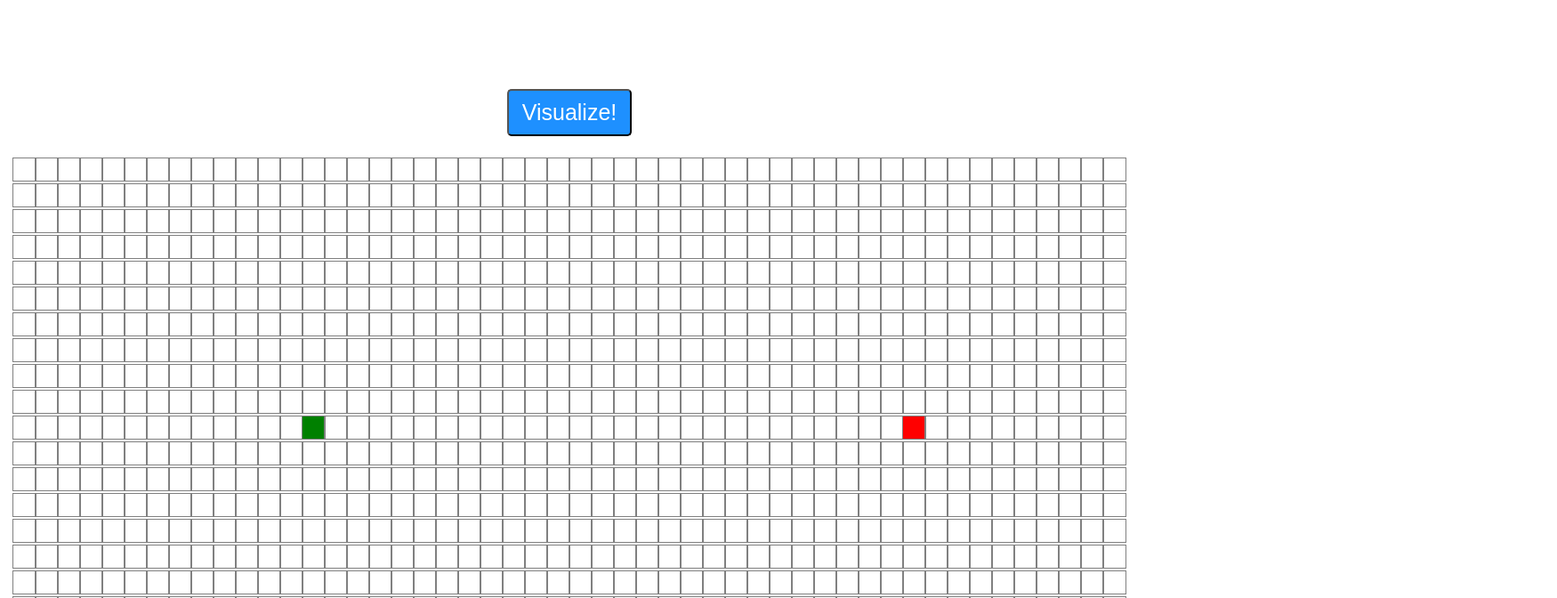
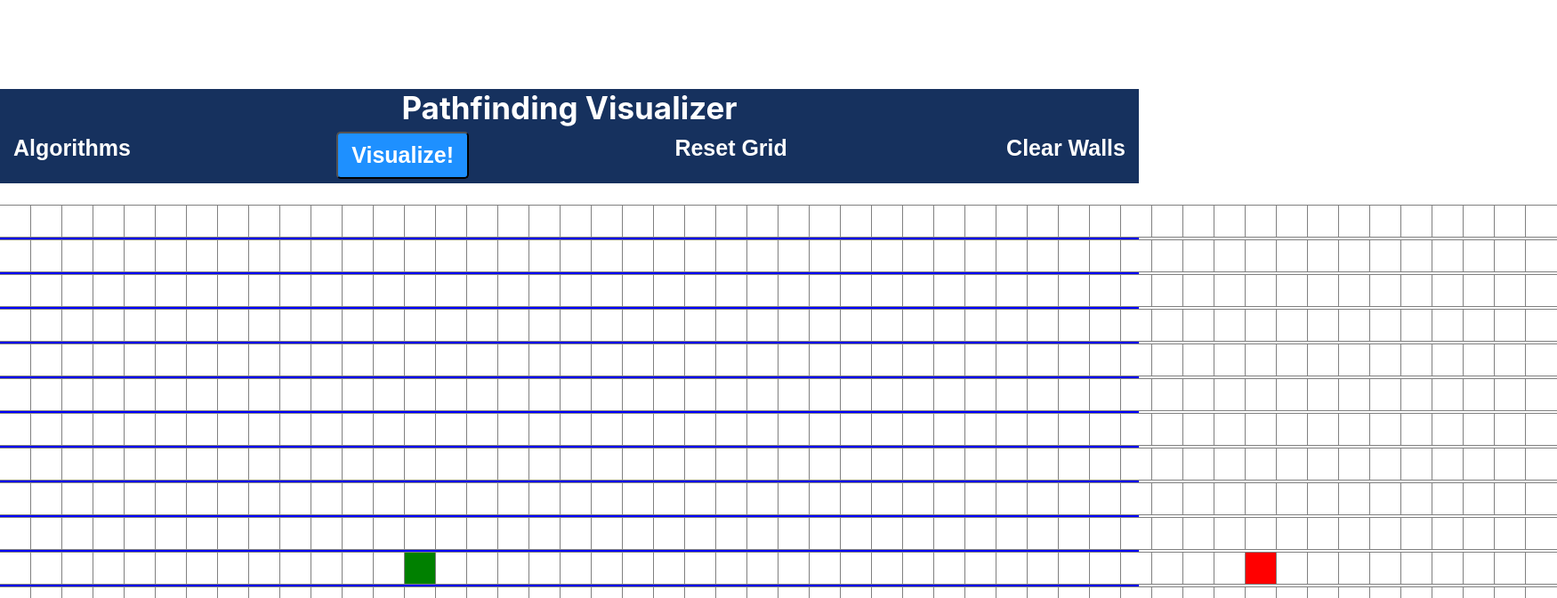
Before and after one commit to ChristopherChau/PathFindingVisualizer, a React (Create React App) app: page / in a window 1280 px wide. Shown: the top 672 px of the page at 89% size, 1750 px wide, since content can reach past the window. Built offline with nearby package versions, Linux system fonts and the light colour scheme.

Commit message:
Added some css to header

```diff
--- a/src/PathFindingVisualizer/Node/Node.css
+++ b/src/PathFindingVisualizer/Node/Node.css
@@ -1,8 +1,9 @@
 .node{
-  width:25px;
-  height:25px;
+  width:35px;
+  height:35px;
   outline: 1px solid grey;
- display: inline-block;
+  background-color: white;
+  display: inline-block;
 }
 
 .nodeFinish{
--- a/src/PathFindingVisualizer/PathFindingVisualizer.jsx
+++ b/src/PathFindingVisualizer/PathFindingVisualizer.jsx
@@ -5,6 +5,7 @@ import { dijkstra , minHeapDijkstra, getFinalPath} from '../algorithms/dijkstras
 import Node from './Node/Node';
 import { testMain } from '../test';
 import './styles/navBar.css';
+import './styles/grid.css'
 
 
 const FINISH_NODE_ROW = 10;
@@ -72,11 +73,11 @@ export default class PathFindingVisualizer extends Component {
     const finishNode = nodes[FINISH_NODE_ROW][FINISH_NODE_COL];
     startNode.distance = 0;
 
-    const visitedNodesInOrder = minHeapDijkstra(nodes,startNode,finishNode);
-    // const visitedNodesInOrder2 = dijkstra(nodes,startNode,finishNode);
-    // this.animateDijkstras(visitedNodesInOrder);
+    // const visitedNodesInOrder = minHeapDijkstra(nodes,startNode,finishNode);
+    const visitedNodesInOrder = dijkstra(nodes,startNode,finishNode);
+    this.animateDijkstras(visitedNodesInOrder);
     const finalPath = getFinalPath(finishNode);
-    // this.animateFinalPath(finalPath);
+    this.animateFinalPath(finalPath);
 
     // testMain();
   }
@@ -87,10 +88,24 @@ export default class PathFindingVisualizer extends Component {
     return (
       <>
         <div className='header'>
-
-          <button className='visualizeButn' onClick={() => this.visualizeDijkstra()}>
-            Visualize!
-          </button>
+          <div className='title'>Pathfinding Visualizer</div>
+          <div className='buttonList'>
+            <div className='dropdown'>
+              <button className='dropButn regularButn'>Algorithms</button>
+              <div class='dropdownContent'>
+                <div className='regularButn dijkstrasMenu'>Dijkstra's Algorithm</div>
+              </div>
+            </div>
+            <button className='visualizeButn' onClick={() => this.visualizeDijkstra()}>
+              Visualize!
+            </button>
+            <button className='regularButn'>
+              Reset Grid
+            </button>
+            <button className='regularButn'>
+              Clear Walls
+            </button>
+          </div>
         </div>
         <div className='grid'>
           {nodes.map((row,rowIndex) => {
--- /dev/null
+++ b/src/PathFindingVisualizer/styles/grid.css
@@ -0,0 +1,5 @@
+.grid{
+  margin-top:25px;
+  background-color: blue;
+
+}
--- a/src/PathFindingVisualizer/styles/navBar.css
+++ b/src/PathFindingVisualizer/styles/navBar.css
@@ -1,11 +1,66 @@
+.header{
+  display:flex;
+  flex-direction: column;
+  background-color: rgb(22, 49, 94);
+}
+
+.title{
+  color:white;
+  font-size:35px;
+  font-weight: 700;
+
+}
+
 .visualizeButn{
+
+  font-weight: 700;
   font-size:25px;
   background-color: dodgerblue;
   color:white;
 
+
   border-radius:5px;
-
-  margin-bottom:25px;
-
   padding: 10px 15px 10px 15px;
 }
+
+.buttonList{
+  display: flex;
+  flex-direction: row;
+  justify-content: space-between;
+  align-items: center;
+}
+.regularButn{
+  font-size:25px;
+  background-color: transparent;
+  color:white;
+  font-weight: 700;
+  padding: 10px 15px 10px 15px;
+  border:none;
+  cursor: pointer;
+  margin-bottom: 15px;
+}
+.regularButn:hover{
+  color: aquamarine;
+  border: 1px solid white;
+  background-color: rgb(33, 71, 137);
+  border-radius: 5px;
+}
+.dropdown{
+  position:relative;
+  display:inline-block;
+}
+.dropdownContent {
+  display: none;
+  position: absolute;
+  background-color: #f1f1f1;
+  min-width: 160px;
+  box-shadow: 0px 8px 16px 0px rgba(0,0,0,0.2);
+  z-index: 1;
+}
+
+.dijkstrasMenu{
+  background-color: rgb(22, 49, 94);
+  margin-bottom: 0px;
+}
+
+.dropdown:hover .dropdownContent{display:block;}
--- a/src/algorithms/dijkstras/dijkstras.js
+++ b/src/algorithms/dijkstras/dijkstras.js
@@ -20,8 +20,8 @@ export function dijkstra(grid, start, finish){
       return visitedNodesInOrder;} //still want to return an array of the visited nodes in order
     helpers.updateUnvisitedNeighbors(closestNode, grid);
     closestNode.visited = true;
-    count++;
-    if (count === 8) break;
+    // count++;
+    // if (count === 8) break;
   }
 }
 
```
